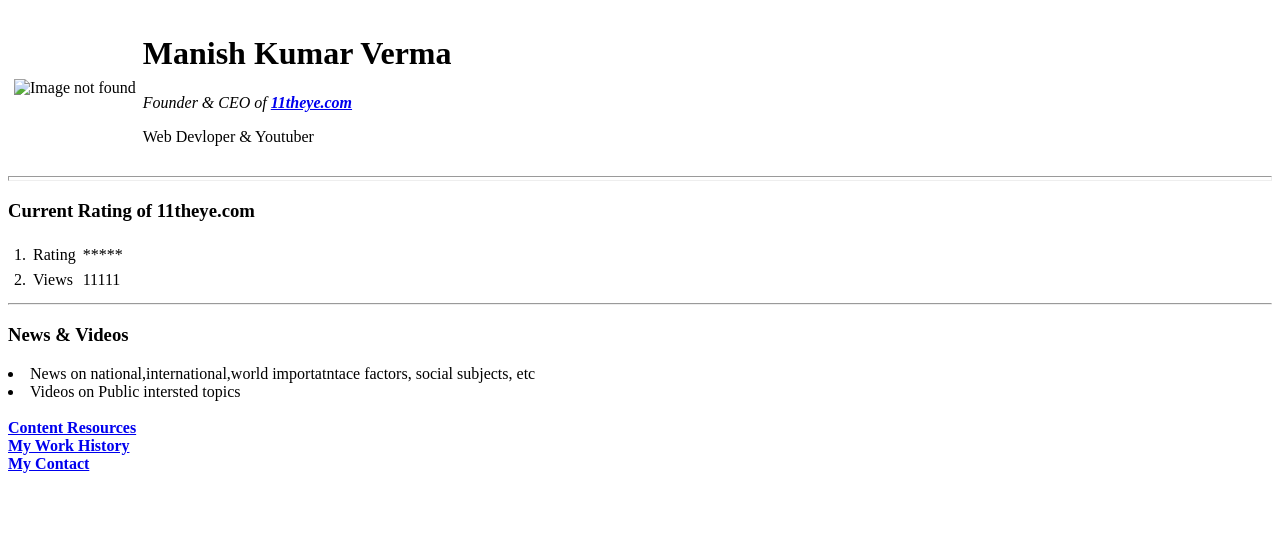
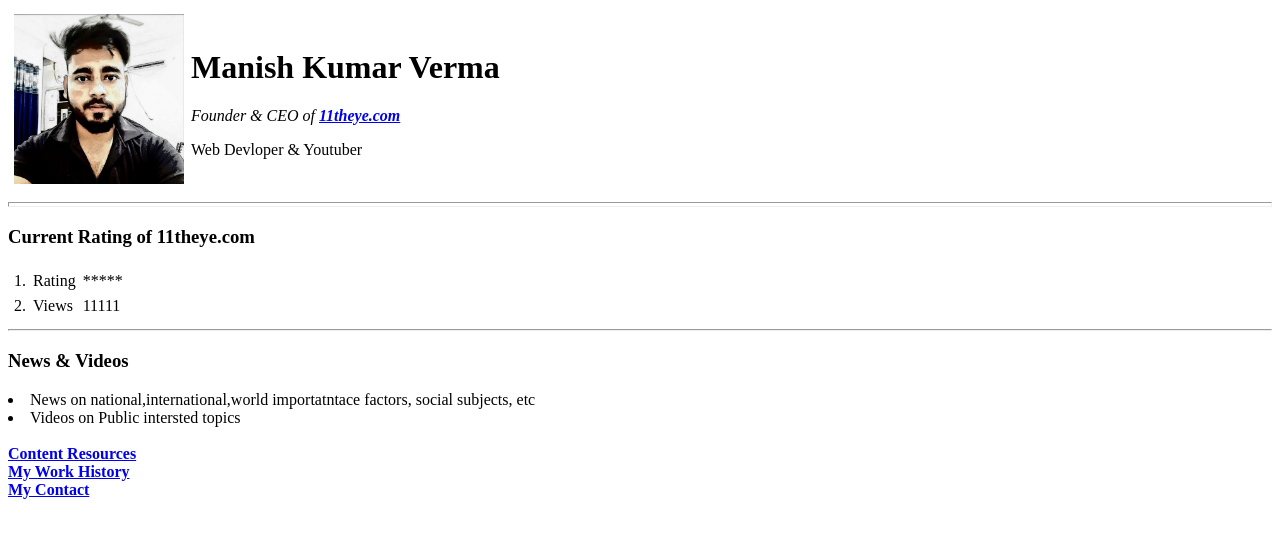
Before and after one commit to manishverma21bbu/index, a plain HTML site: page index.html in a window 1280 px wide. Drawn offline with Linux system fonts and the light colour scheme.

Commit message:
Update index.html

```diff
--- a/index.html
+++ b/index.html
@@ -7,7 +7,7 @@
   <body>
     <table cellspacing="5">
       <tr>
-        <td><img src="Image/myimg.jpg" alt="Image not found" width="170" height="170"></td>
+        <td><img src="myimg.jpg" alt="Image not found" width="170" height="170"></td>
         <td><h1>Manish Kumar Verma</h1>
         <p><em>Founder & CEO of <strong><a href="https://www.facebook.com/manishverma51bbu">11theye.com</a></strong></em></p>
         <p>Web Devloper & Youtuber</p></td>
```
